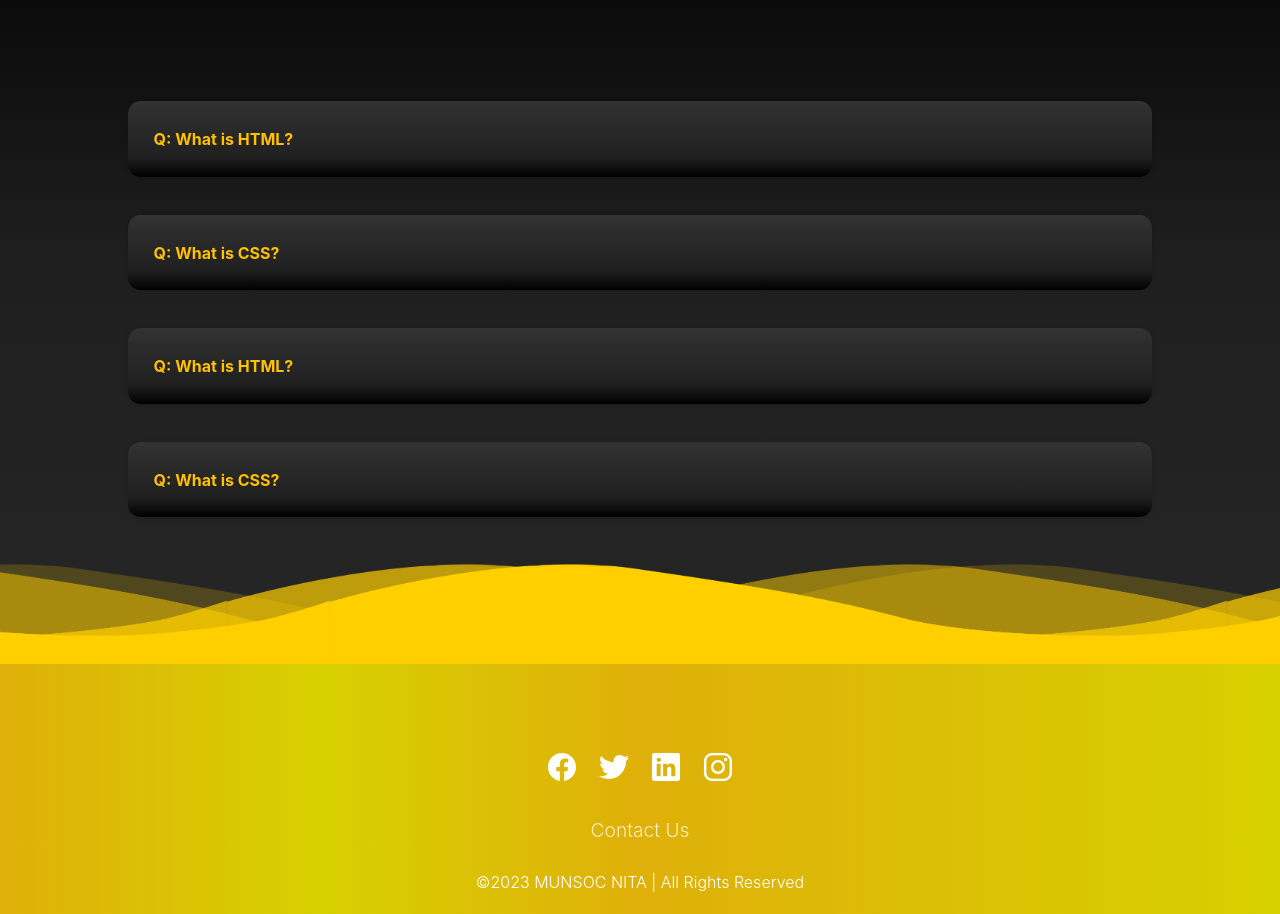
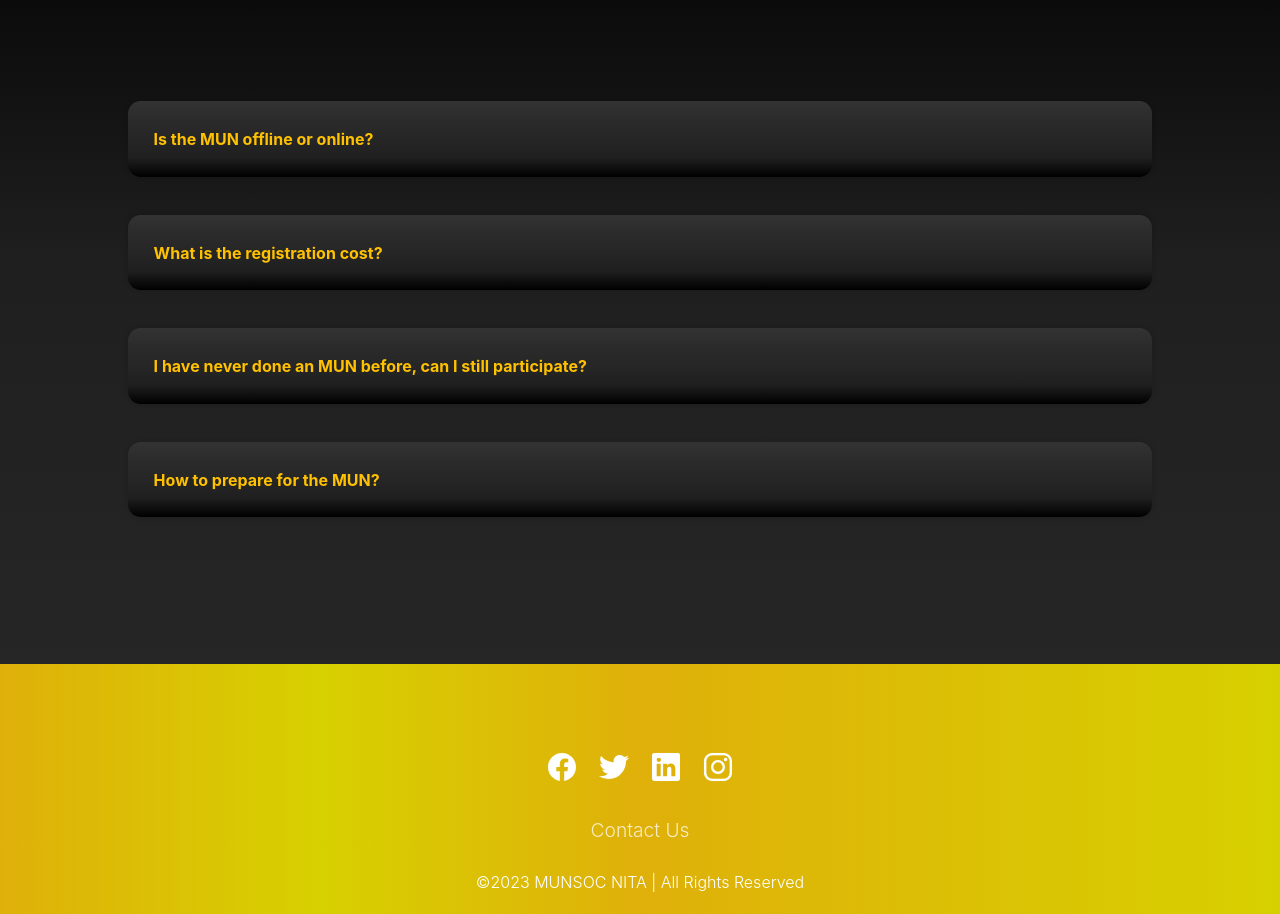
Before and after one commit to PriyanshuDas01/MUNSOC, a React (Create React App) app in the folder mun_react/: page / in a window 1280 px wide. Shown: the part 4747-5661 px from the top of the page. Built offline with nearby package versions, Linux system fonts and the light colour scheme.

Commit message:
content added
committee content added

```diff
--- a/mun_react/src/components/comcard.css
+++ b/mun_react/src/components/comcard.css
@@ -222,16 +222,12 @@
           background-color: #3089b9;
           border-color: rgb(255, 255, 255);
           border-width: 0.2vw;
+       }
 
-
-
-       }
-       .button1:hover{
-        cursor: pointer;
-       }
        .btext{
           color: #ffffff;
        }
+
 
 
  /* Second-------------------------------------------------------------------------------------------------- */
--- a/mun_react/src/components/committeecard.js
+++ b/mun_react/src/components/committeecard.js
@@ -27,8 +27,8 @@ export default class Card extends Component {
                 <b>Disarmament and International Security Committee (DISEC)</b>
             </p>
             <div className="agendatext">
-                The UN General Assembly (UNGA) is the main policy-making organ of the Organization. Comprising all Member States, it provides a unique forum for multilateral discussion of the full spectrum of international issues covered by the Charter of the United Nations. Each of the Member States of the United Nations has an equal vote.
-                <div>
+            The United Nations General Assembly First Committee, also known as UNGA-DISEC, is crucial for global security. Comprising all UN member states, it addresses disarmament and international security issues.UNGA-DISEC plays a vital role in shaping policies to mitigate threats, prevent conflicts, and promote global stability.
+                <div className='buttons'>
                     <button className="button1">
                        <b className="btext">EB & Agenda</b>
                     </button>
@@ -51,9 +51,8 @@ export default class Card extends Component {
             <p className="agenda2">
                 <b>World Health Organization (WHO)</b>
             </p>
-            <div className="agendatext2">
-                The UN General Assembly (UNGA) is the main policy-making organ of the Organization. Comprising all Member States, it provides a unique forum for multilateral discussion of the full spectrum of international issues covered by the Charter of the United Nations. Each of the Member States of the United Nations has an equal vote.
-                <div>
+            <div className="agendatext2">The World Health Organization (WHO) is crucial for global health leadership. It sets international health standards, coordinates responses to pandemics, and provides vital health information. As a specialized agency of the UN, WHO plays a central role in safeguarding public health, preventing diseases, and promoting equitable access to healthcare worldwide.
+                <div className='buttons'>
                     <button className="button12">
                        <b className="btext">EB & Agenda</b>
                     </button>
@@ -76,8 +75,8 @@ export default class Card extends Component {
                     <b className="legal">UNGA Sixth Committee-Legal</b>
                 </p>
                 <div className="agendatext">
-                    The UN General Assembly (UNGA) is the main policy-making organ of the Organization. Comprising all Member States, it provides a unique forum for multilateral discussion of the full spectrum of international issues covered by the Charter of the United Nations. Each of the Member States of the United Nations has an equal vote.
-                    <div>
+                The United Nations General Assembly Legal Committee (UNGA Legal) is crucial for shaping international law. It reviews legal issues, drafts conventions, and provides a forum for nations to discuss legal matters. UNGA Legal's decisions influence global legal frameworks, fostering cooperation and ensuring the rule of law in the international community.
+                    <div className='buttons'>
                         <button className="button1">
                             <b className="btext">EB & Agenda</b>
                         </button>
@@ -97,8 +96,8 @@ export default class Card extends Component {
                         <b>United Nations Human Rights Council (UNHRC)</b>
                     </p>
                     <div className="agendatext2">
-                        The UN General Assembly (UNGA) is the main policy-making organ of the Organization. Comprising all Member States, it provides a unique forum for multilateral discussion of the full spectrum of international issues covered by the Charter of the United Nations. Each of the Member States of the United Nations has an equal vote.
-                        <div>
+                    The United Nations Human Rights Council (UNHRC) plays a pivotal role in promoting and protecting human rights globally. It investigates human rights violations, proposes resolutions, and engages in dialogue with nations to address issues. As a key UN body, the UNHRC contributes significantly to the advancement of human rights and international cooperation.
+                        <div className='buttons'>
                             <button className="button12">
                                 <b className="btext">EB & Agenda</b>
                             </button>
--- a/mun_react/src/components/faq.js
+++ b/mun_react/src/components/faq.js
@@ -11,20 +11,20 @@ export default class About extends Component {
             <div className='head1'><b>FAQs</b></div>
         </div>
         <div class="faq">
-            <div class="question">Q: What is HTML?</div>
-            <div class="answer">A: HTML stands for HyperText Markup Language and is used to create the structure of web pages.</div>
+            <div class="question">Is the MUN offline or online?</div>
+            <div class="answer"> It is an online MUN to be held over 2 days - 6th and 7th of January 2024.</div>
         </div>
         <div class="faq">
-            <div class="question">Q: What is CSS?</div>
-            <div class="answer">A: CSS stands for Cascading Style Sheets and is used to style the HTML structure.</div>
+            <div class="question">What is the registration cost?</div>
+            <div class="answer">The registration cost is Rs 300.</div>
         </div>
         <div class="faq">
-            <div class="question">Q: What is HTML?</div>
-            <div class="answer">A: HTML stands for HyperText Markup Language and is used to create the structure of web pages.</div>
+            <div class="question">I have never done an MUN before, can I still participate?</div>
+            <div class="answer">Yes absolutely! NITA MUN is open for all delegates, be it beginners or experienced ones. Our Secretariat alongwith the EBs will work to ensure a good experience for all.</div>
         </div>
         <div class="faq">
-            <div class="question">Q: What is CSS?</div>
-            <div class="answer">A: CSS stands for Cascading Style Sheets and is used to style the HTML structure.</div>
+            <div class="question">How to prepare for the MUN?</div>
+            <div class="answer">Background guides will be shared with registered candidates which will explain the rules and regulations of the same.</div>
                     </div>
                     </div>
                 </>
--- a/mun_react/src/components/footer.js
+++ b/mun_react/src/components/footer.js
@@ -7,12 +7,7 @@ export default class Footer extends Component {
         return (
             <>
             <footer class="footer">
-    <div class="waves">
-      <div class="wave" id="wave1"></div>
-      <div class="wave" id="wave2"></div>
-      <div class="wave" id="wave3"></div>
-      <div class="wave" id="wave4"></div>
-    </div>
+
     <ul class="social-icon">
       <li class="social-icon__item"><a class="social-icon__link" href="#">
           <ion-icon name="logo-facebook"></ion-icon>
```
